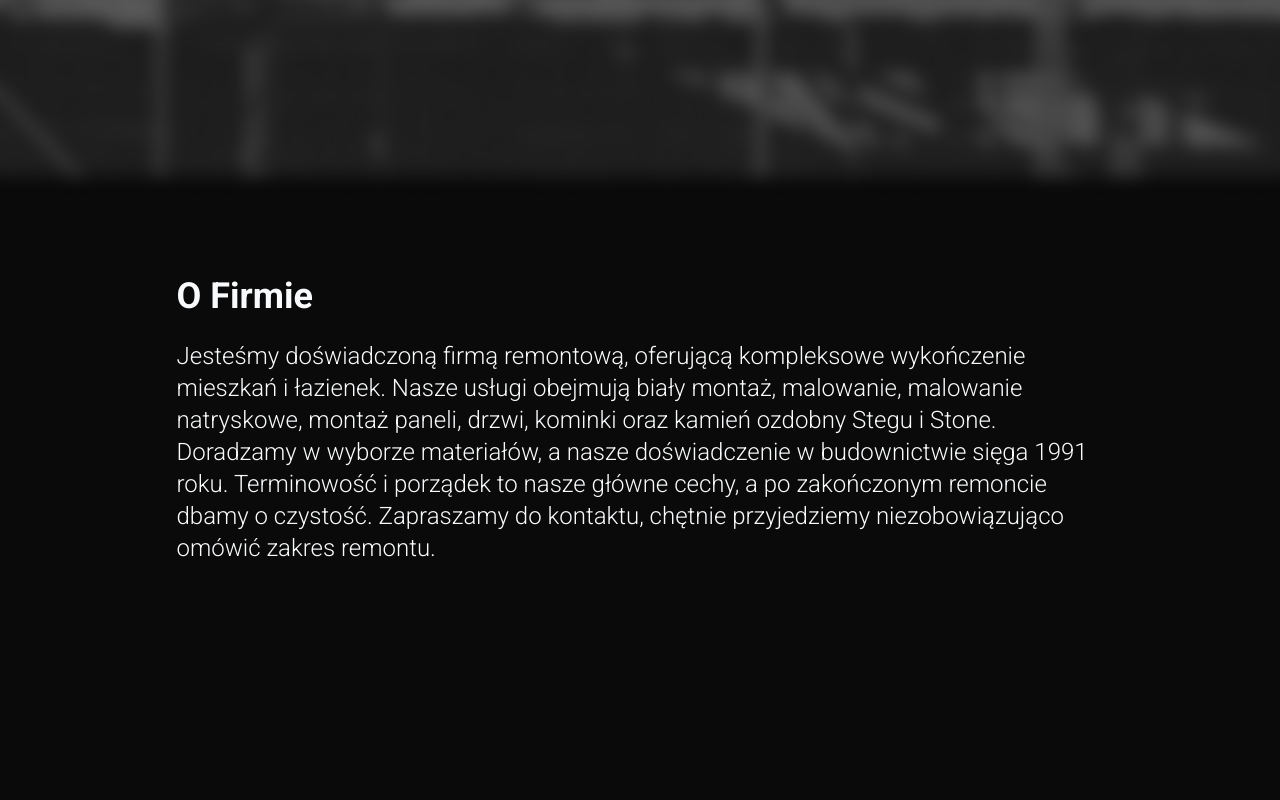
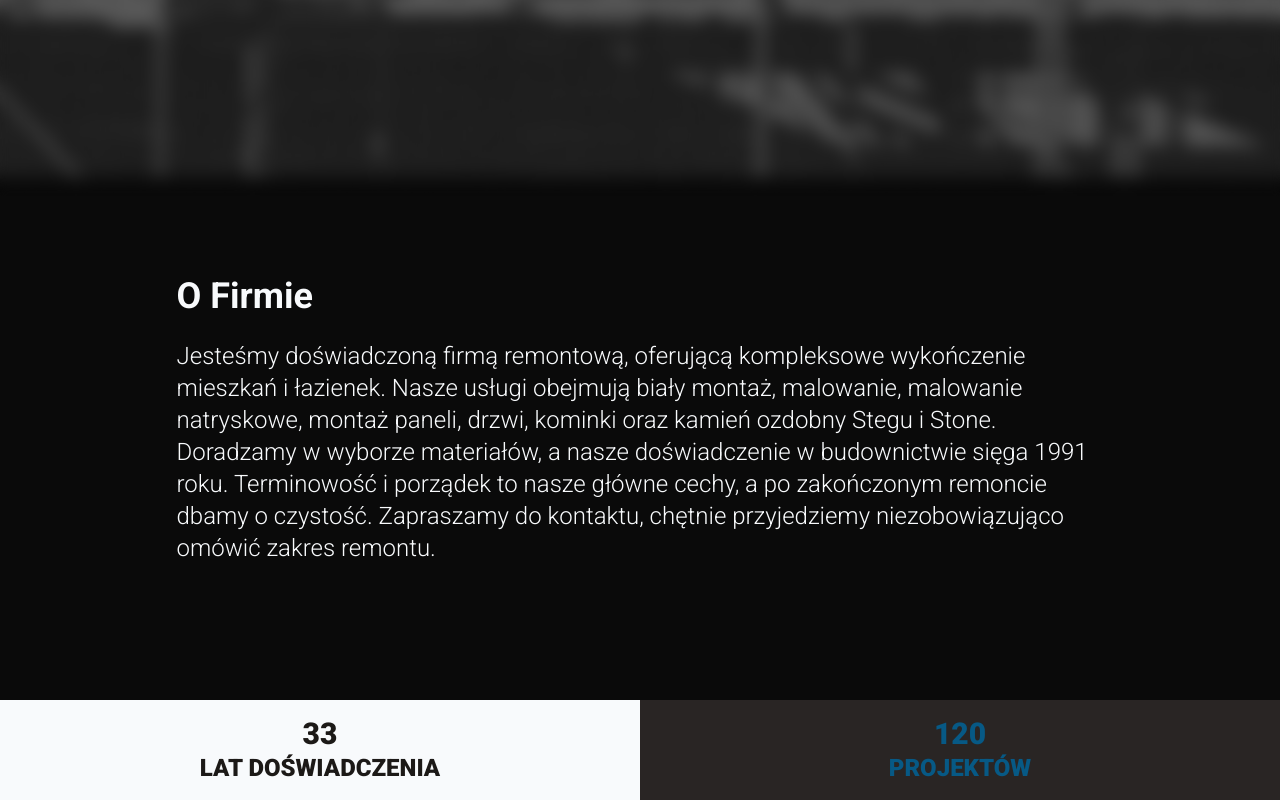
Before and after one commit to PeterPoterek/tww-nextjs, a Next.js app: page / in a window 1280 px wide. Shown: the part 604-1404 px from the top of the page. Before the commit the page ends 1304 px from the top, so only its background shows below. Built offline with nearby package versions, Linux system fonts and the light colour scheme.

Commit message:
stats section

```diff
--- a/app/page.tsx
+++ b/app/page.tsx
@@ -1,12 +1,15 @@
 import AboutSection from "@/components/about/about-section";
 import HeroSection from "@/components/hero/hero-section";
+import StatsSection from "@/components/stats/stats-section";
 
 export default async function Home() {
   return (
-    <>
+    <main>
       <HeroSection />
 
       <AboutSection />
-    </>
+
+      <StatsSection />
+    </main>
   );
 }
--- /dev/null
+++ b/components/stats/stats-section.tsx
@@ -0,0 +1,17 @@
+const StatsSection = () => {
+  return (
+    <section className="flex flex-col md:flex-row w-full h-auto md:h-[100px]">
+      <div className="flex-1 flex flex-col items-center justify-center text-stone-900 bg-slate-50 font-black text-xl md:text-2xl p-4">
+        <span className="text-2xl md:text-3xl">33</span>
+        <span className="text-center">LAT DOŚWIADCZENIA</span>
+      </div>
+
+      <div className="flex-1 flex flex-col items-center justify-center text-sky-800 bg-stone-800 font-black text-xl md:text-2xl p-4">
+        <span className="text-2xl md:text-3xl">120</span>
+        <span className="text-center">PROJEKTÓW</span>
+      </div>
+    </section>
+  );
+};
+
+export default StatsSection;
```
